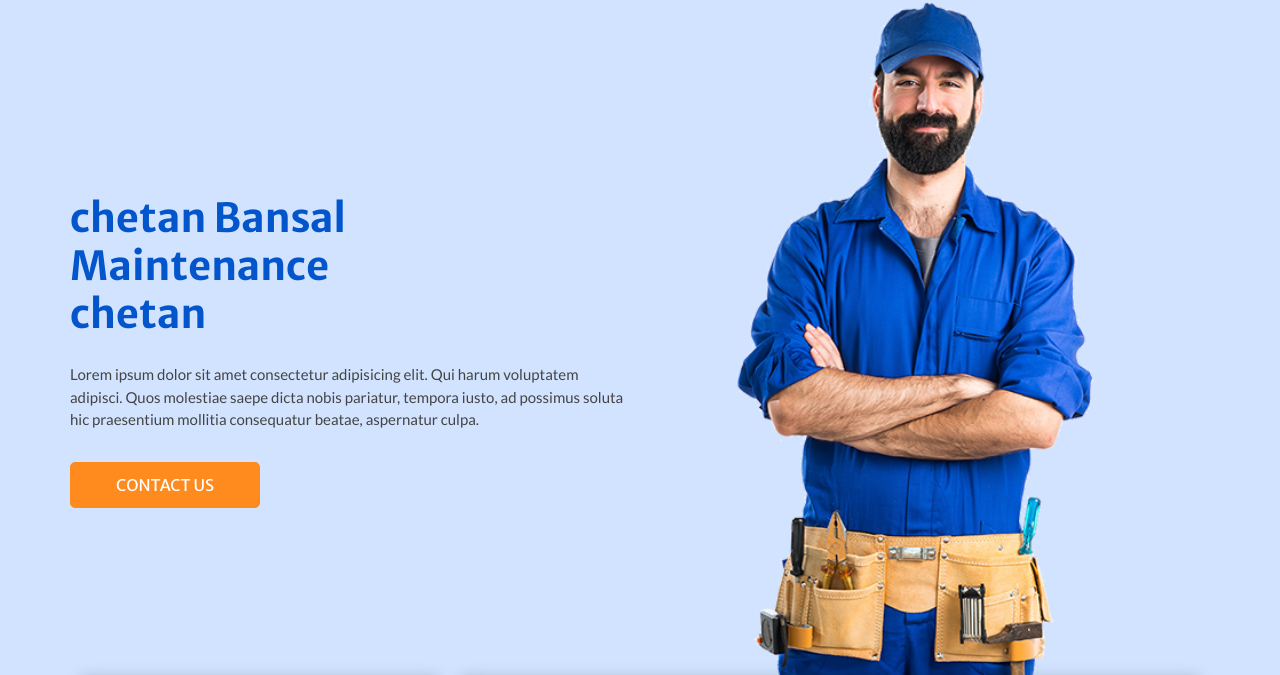
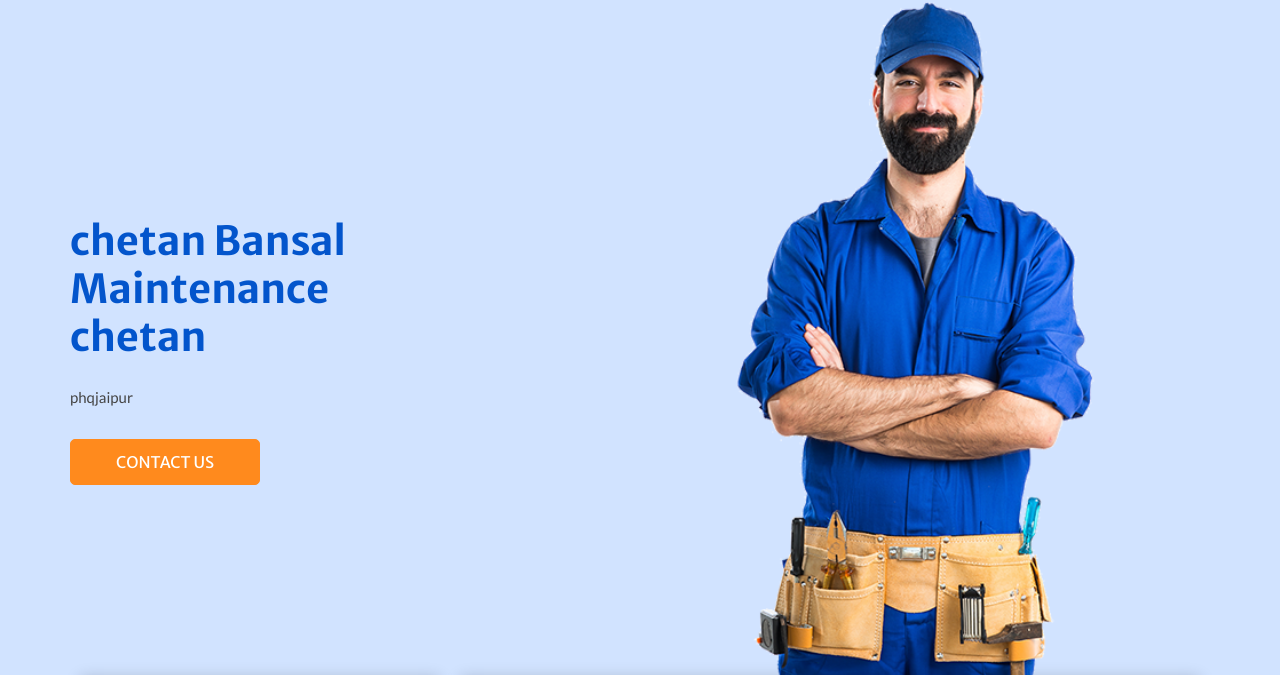
Before and after one commit to phqjaipur/project1, a plain HTML site: page index.html in a window 1280 px wide. Shown: the part 116-791 px from the top of the page. Drawn offline with nearby package versions, Linux system fonts and the light colour scheme; some packages are replaced by stand-ins of ours.

Commit message:
change in chetan branch

```diff
--- a/index.html
+++ b/index.html
@@ -103,7 +103,7 @@
                 chetan
               </h1>
               <p>
-                Lorem ipsum dolor sit amet consectetur adipisicing elit. Qui harum voluptatem adipisci. Quos molestiae saepe dicta nobis pariatur, tempora iusto, ad possimus soluta hic praesentium mollitia consequatur beatae, aspernatur culpa.
+               phqjaipur
               </p>
               <a href="">
                 Contact Us
```
